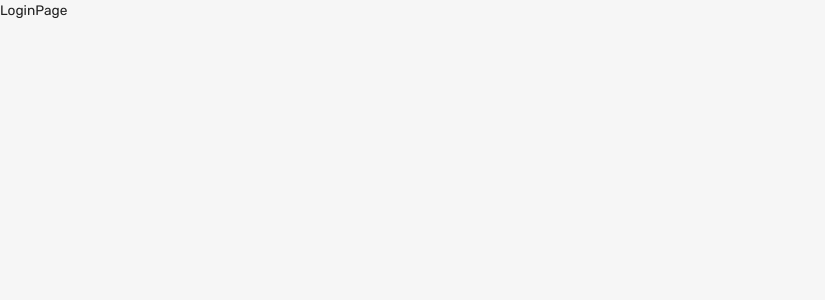
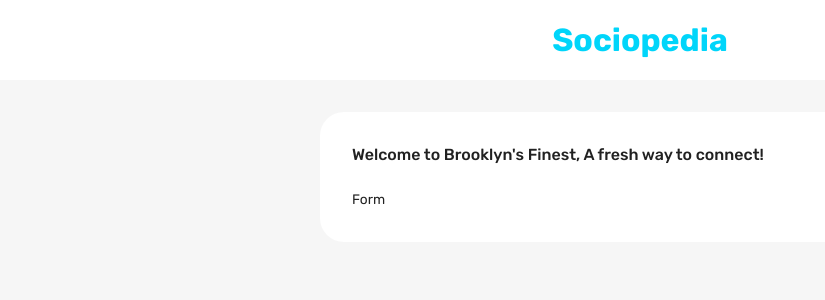
Before and after one commit to LindaEng/mern-social-media, a React (Create React App) app in the folder client/: page / in a window 1280 px wide. Shown: the top 300 px of the page, without its empty margins (0-825 px from the left). Built offline with nearby package versions, Linux system fonts and the light colour scheme.

Commit message:
Login Page complete without Form

```diff
--- /dev/null
+++ b/client/src/scenes/loginPage/Form.jsx
@@ -0,0 +1,9 @@
+import React from 'react'
+
+const Form = () => {
+  return (
+    <div>Form</div>
+  )
+}
+
+export default Form
--- a/client/src/scenes/loginPage/index.jsx
+++ b/client/src/scenes/loginPage/index.jsx
@@ -1,7 +1,36 @@
 import React from 'react'
+import { Box, Typography, useTheme, useMediaQuery } from "@mui/material"
+import Form from "./Form"
 
 export const LoginPage = () => {
+  const theme = useTheme()
+  const isNonMobileScreens = useMediaQuery("(min-width: 1000px)")
   return (
-    <div>LoginPage</div>
+    <Box>
+      <Box
+        width="100%"
+        backgroundColor={theme.palette.background.alt}
+        p="1rem 6%"
+        textAlign="center"
+      >
+        <Typography fontWeight="bold" fontSize="32px" color="primary">
+          Sociopedia
+        </Typography>
+      </Box>
+      <Box
+        width={isNonMobileScreens ? "50%" : "93%"}
+        p="2rem"
+        m="2rem auto"
+        borderRadius="1.5rem"
+        backgroundColor={theme.palette.background.alt}
+      >
+        <Typography fontWeight="500" variant="h5" sx={{ mb: "1.5rem" }}>
+          Welcome to Brooklyn's Finest, A fresh way to connect!
+        </Typography>
+        <Form />
+      </Box>
+    </Box>
   )
 }
+
+export default LoginPage
--- a/client/src/scenes/navBar/index.jsx
+++ b/client/src/scenes/navBar/index.jsx
@@ -77,9 +77,16 @@
             <LightMode sx={{ color: dark, fontSize: "25px"}}/>
           )}
         </IconButton>
+        <Box sx={{margin: "1.5rem 0"}}>
             <Message sx={{ fontSize: "25px"}} />
+        </Box>
+        <Box sx={{margin: "1.5rem 0"}}>
             <Notifications sx={{ fontSize: "25px" }} />
+        </Box>
+        <Box sx={{margin: "1.5rem 0"}}>
             <Help sx={{ fontSize: " 25px "}} />
+        </Box>
+        <Box sx={{margin: "1rem 0"}}>
         <FormControl variant="standard" value={{fullName}}>
           <Select
             value={fullName}
@@ -106,6 +113,7 @@
             </MenuItem>
           </Select>
         </FormControl>
+        </Box>
       </FlexBetween>) : (
       <IconButton
         onClick={() => setIsMobileMenuToggled(!isMobileMenuToggled)}
@@ -114,6 +122,7 @@
       </IconButton>)}
 
       {/* Mobile */}
+
       {!isNonMobileScreens && isMobileMenuToggled && (
         <Box
           position="fixed"
@@ -144,9 +153,15 @@
               <LightMode sx={{ color: dark, fontSize: "25px"}}/>
             )}
           </IconButton>
+          <Box sx={{margin: "0 2rem"}}>
             <Message sx={{ fontSize: "25px"}} />
+          </Box>
+          <Box sx={{margin: "0 1rem"}}>
             <Notifications sx={{ fontSize: "25px" }} />
+          </Box>
+          <Box sx={{margin: "0 1rem"}}>
             <Help sx={{ fontSize: " 25px "}} />
+          </Box>
           <FormControl variant="standard" value={{fullName}}>
             <Select
               value={fullName}
```
Lines whose indentation alone changed are shown as unchanged.
